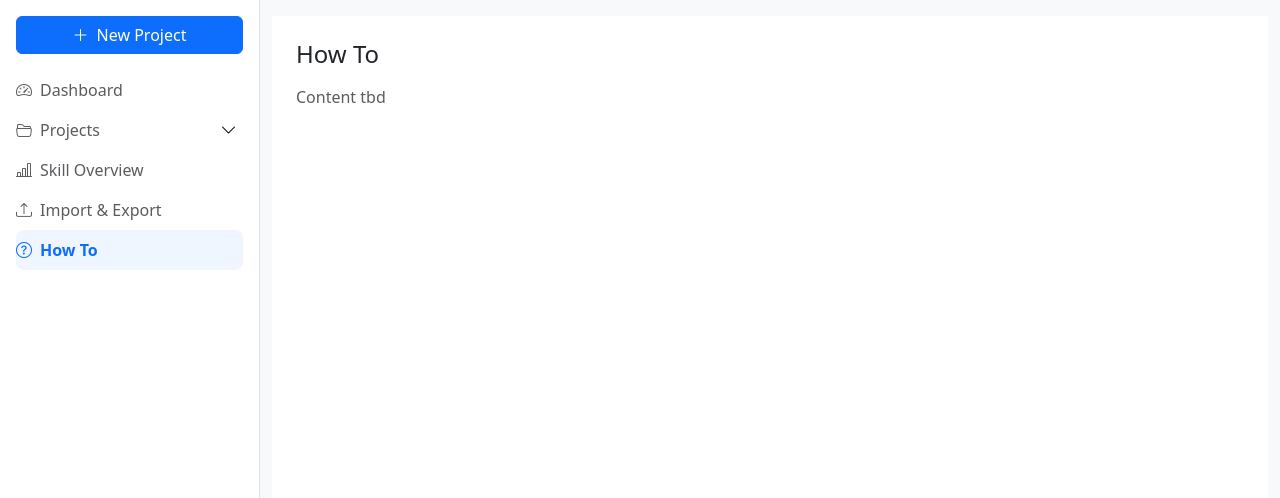
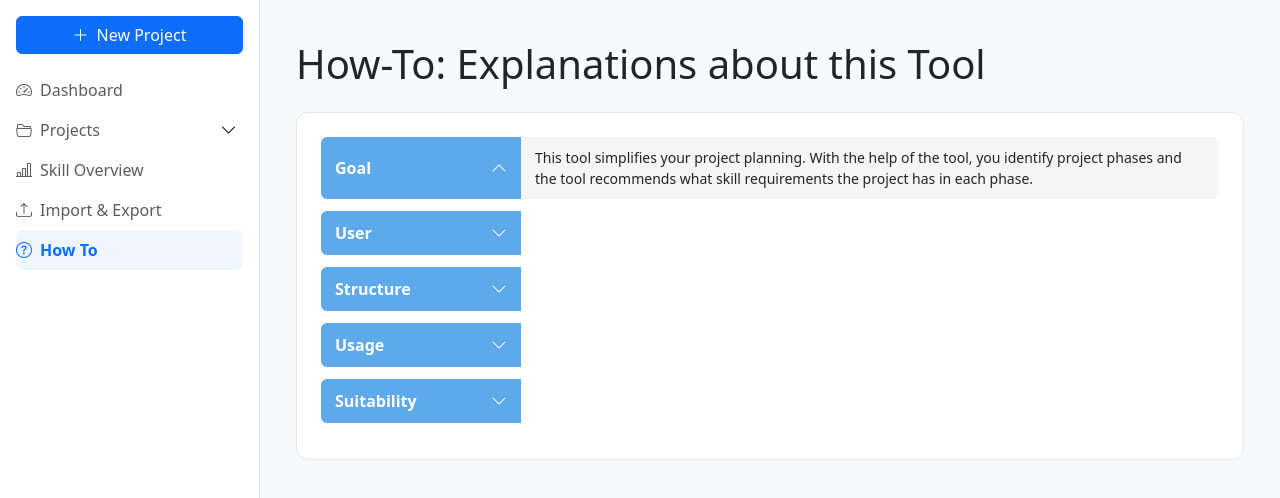
Before and after one commit to oliverschwall03-art/Software-Projektseminar, a Vue app in the folder vue_Project/: page /howto in a window 1280 px wide. Shown: the top 498 px of the page. Built offline with nearby package versions, Linux system fonts and the light colour scheme.

Commit message:
Add How-To page UI

```diff
--- /dev/null
+++ b/vue_Project/src/data/howto.json
@@ -0,0 +1,11 @@
+{
+  "goal": "This tool simplifies your project planning. With the help of the tool, you identify project phases and the tool recommends what skill requirements the project has in each phase.",
+  "user": "The tool is intended to support project planning. Therefore, it is recommended to use the tool together.",
+  "structure": {
+    "Project View": "Each project of your division has its own spreadsheet. Here you can plan the project in detail. The project view includes three parts: First, the project goal and scope are defined. Then, the second part is about defining project phases. In the last part, the skill requirements are identified.",
+    "Dashboard": "The information from the project views is collected and consolidated in the dashboard. Here you get an overview of all projects in your division at a glance. The dashboard view can be used for resource coordination between the projects or for communication between project and line operations.",
+    "Help Pages": "The How To page explains how the tool is set up. The fill-in help has the project view filled in with the help of an example project, so you can always look here if you have any questions."
+  },
+  "usage": "Basically, you have to fill in cells with a grey background (exception: Gantt chart in the project view). However, you will receive detailed explanations at the appropriate place.",
+  "suitability": "The tool is particularly suitable for waterfall projects, where project phases can be clearly defined. If you have an agile project, you can still use the skills module. Then simply fill out the questions in the project view (step 3) for your entire project and not for the individual phase."
+}
--- a/vue_Project/src/views/HowToView.vue
+++ b/vue_Project/src/views/HowToView.vue
@@ -1,18 +1,148 @@
+<script setup>
+import { ref } from 'vue'
+import howto from '@/data/howto.json'
+
+// 目前打開哪一個 section：'goal' | 'user' | 'structure' | 'usage' | 'suitability'
+const openSection = ref('goal')
+
+function toggle(section) {
+  openSection.value = openSection.value === section ? '' : section
+}
+</script>
+
+
 <template>
-  <div class="p-4">
-    <h1 class="h4 mb-3">How To</h1>
-    <p class="text-muted">Content tbd</p>
+  <div class="howto-page">
+    <h1 class="mb-4">How-To: Explanations about this Tool</h1>
+
+    <div class="howto-card">
+      <!-- Goal -->
+      <div class="howto-row">
+        <button class="howto-label btn-reset" @click="toggle('goal')">
+          <span>Goal</span>
+          <i class="bi" :class="openSection === 'goal' ? 'bi-chevron-up' : 'bi-chevron-down'"></i>
+        </button>
+        <div v-if="openSection === 'goal'" class="howto-content">
+          {{ howto.goal }}
+        </div>
+      </div>
+
+      <!-- User -->
+      <div class="howto-row">
+        <button class="howto-label btn-reset" @click="toggle('user')">
+          <span>User</span>
+          <i class="bi" :class="openSection === 'user' ? 'bi-chevron-up' : 'bi-chevron-down'"></i>
+        </button>
+        <div v-if="openSection === 'user'" class="howto-content">
+          {{ howto.user }}
+        </div>
+      </div>
+
+      <!-- Structure -->
+      <div class="howto-row">
+        <button class="howto-label btn-reset" @click="toggle('structure')">
+          <span>Structure</span>
+          <i class="bi" :class="openSection === 'structure' ? 'bi-chevron-up' : 'bi-chevron-down'"></i>
+        </button>
+        <div v-if="openSection === 'structure'" class="howto-content">
+          <p class="mb-2">
+            The tool has 3 parts: The dashboard view, the project views and the help pages (How To &amp; Filling Aid).
+          </p>
+
+          <div class="structure-block">
+            <h6>Project View</h6>
+            <p>{{ howto.structure['Project View'] }}</p>
+          </div>
+          <div class="structure-block">
+            <h6>Dashboard</h6>
+            <p>{{ howto.structure['Dashboard'] }}</p>
+          </div>
+          <div class="structure-block mb-0">
+            <h6>Help Pages</h6>
+            <p>{{ howto.structure['Help Pages'] }}</p>
+          </div>
+        </div>
+      </div>
+
+      <!-- Usage -->
+      <div class="howto-row">
+        <button class="howto-label btn-reset" @click="toggle('usage')">
+          <span>Usage</span>
+          <i class="bi" :class="openSection === 'usage' ? 'bi-chevron-up' : 'bi-chevron-down'"></i>
+        </button>
+        <div v-if="openSection === 'usage'" class="howto-content">
+          {{ howto.usage }}
+        </div>
+      </div>
+
+      <!-- Suitability -->
+      <div class="howto-row">
+        <button class="howto-label btn-reset" @click="toggle('suitability')">
+          <span>Suitability</span>
+          <i class="bi" :class="openSection === 'suitability' ? 'bi-chevron-up' : 'bi-chevron-down'"></i>
+        </button>
+        <div v-if="openSection === 'suitability'" class="howto-content">
+          {{ howto.suitability }}
+        </div>
+      </div>
+    </div>
   </div>
 </template>
 
-<script setup>
-// no logic yet — static placeholder
-</script>
 
 <style scoped>
-/* Optional simple styling for better spacing */
-div {
-  min-height: 100vh;
-  background-color: #fff;
+.howto-page {
+  padding: 24px;
+}
+
+.howto-card {
+  background: #ffffff;
+  border-radius: 12px;
+  border: 1px solid #e5e7eb;
+  padding: 24px;
+}
+
+.howto-row {
+  display: grid;
+  grid-template-columns: 200px 1fr;
+  margin-bottom: 12px;
+  align-items: stretch;
+}
+
+.btn-reset {
+  border: none;
+  background: transparent;
+  padding: 0;
+  text-align: left;
+}
+
+.howto-label {
+  background: #5da9e9;
+  color: #ffffff;
+  font-weight: 600;
+  padding: 10px 14px;
+  border-radius: 6px 0 0 6px;
+  display: flex;
+  align-items: center;
+  justify-content: space-between;
+  gap: 6px;
+  cursor: pointer;
+}
+
+.howto-content {
+  background: #f5f5f5;
+  padding: 10px 14px;
+  border-radius: 0 6px 6px 0;
+  font-size: 14px;
+  line-height: 1.5;
+}
+
+.structure-block {
+  margin-bottom: 10px;
+}
+
+.structure-block h6 {
+  font-weight: 600;
+  margin-bottom: 4px;
 }
 </style>
```
Also changed, not shown: 1 other file (tests, documents, lock files or other folders).
